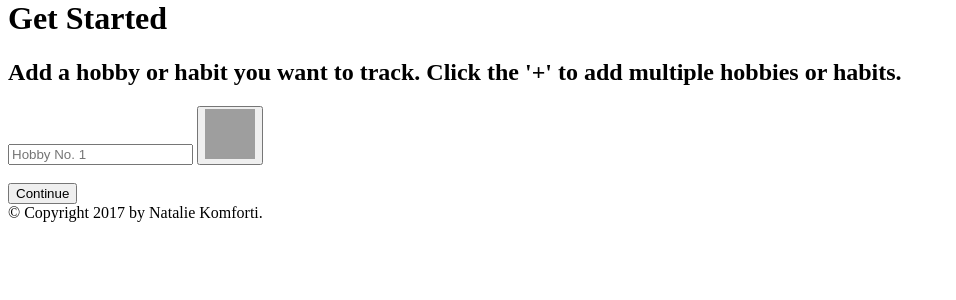
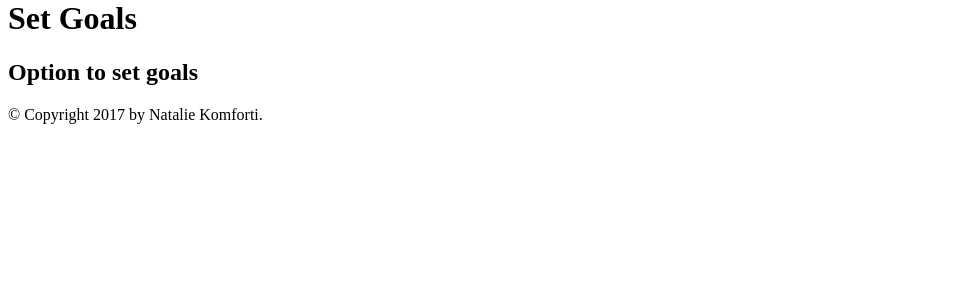
Before and after one commit to nkomforti/hobbyhabit, a Flask app: template hobby-habit/templates/add-goals.html in a window 1280 px wide. Shown: the part 21-321 px from the top of the page, without its empty margins (0-956 px from the left). Run offline with Flask 2, Linux system fonts and the light colour scheme; the template is opened without the code that fills it, so the values that code supplies are empty; some libraries are stand-ins or nearby versions; grey boxes are pictures that could not be loaded.

Commit message:
Add hobbies page WIP.

```diff
--- a/hobby-habit/server.py
+++ b/hobby-habit/server.py
@@ -52,7 +52,7 @@ def register_user():
         return redirect("/add-hobbies")
 
 
-@app.route('/add-hobbies', methods=['POST'])
+@app.route('/add-hobbies', methods=['GET'])
 def display_add_hobbies_form():
     """Display add hobbies form."""
 
@@ -94,38 +94,40 @@ def display_add_goals_form():
 def process_add_goals_form():
     """Process add goals form."""
 
-    # get data from form.
-    # add data to db, assigning to appropriate hobby.
+    # # get data from form.
+    # # add data to db, assigning to appropriate hobby.
 
-    # num_hobbies = request.form.get("num-hobbies")
+    # # num_hobbies = request.form.get("num-hobbies")
 
-    #make as many new goals as were input
-    for hobby_num in range(num_hobbies):
+    # #make as many new goals as were input
+    # for hobby_num in range(num_hobbies):
 
-        #get hobby name, see if it's in the DB
-        hobby_name = request.form.get("hobby-name-" + str(hobby_num + 1))
-        hobby_obj = Hobby.query.filter(Hobby.hobby_name == hobby_name).first()
+    #     #get hobby name, see if it's in the DB
+    #     hobby_name = request.form.get("hobby-name-" + str(hobby_num + 1))
+    #     hobby_obj = Hobby.query.filter(Hobby.hobby_name == hobby_name).first()
 
-        #if it's not in the DB, add it
-        if not hobby_obj:
-            hobby_obj = Hobby(hobby_name=hobby_name)
-            db.session.add(hobby_obj)
-            db.session.commit()
+    #     #if it's not in the DB, add it
+    #     if not hobby_obj:
+    #         hobby_obj = Hobby(hobby_name=hobby_name)
+    #         db.session.add(hobby_obj)
+    #         db.session.commit()
 
-        #create a new goal and assign it data
-        new_goal = Goal()
-        new_goal.user_id = session["user_id"]
-        new_goal.hobby = hobby_obj
-        new_goal.goal_frequency_num = (
-            request.form.get("hobby-freq-num-" + str(hobby_num + 1)))
-        new_goal.goal_frequency_time_unit = (
-            request.form.get("hobby-freq-time-unit-" + str(hobby_num + 1)))
-        db.session.add(new_goal)
+    #     #create a new goal and assign it data
+    #     new_goal = Goal()
+    #     new_goal.user_id = session["user_id"]
+    #     new_goal.hobby = hobby_obj
+    #     new_goal.goal_frequency_num = (
+    #         request.form.get("hobby-freq-num-" + str(hobby_num + 1)))
+    #     new_goal.goal_frequency_time_unit = (
+    #         request.form.get("hobby-freq-time-unit-" + str(hobby_num + 1)))
+    #     db.session.add(new_goal)
 
-    #add the new goals to the DB
-    db.session.commit()
+    # #add the new goals to the DB
+    # db.session.commit()
 
-    return redirect("/dashboard")
+    # return redirect("/dashboard")
+
+    pass
 
 
 @app.route('/dashboard', methods=['POST'])
--- a/hobby-habit/static/js/add-hobbies.js
+++ b/hobby-habit/static/js/add-hobbies.js
@@ -1,13 +1,14 @@
 // Create counting variable.
-let numHobbies = 1;
+// let numHobbies = 1;
 
 // Attach event listener to element with id plus-btn.
 $("#plus-btn").click(function (evt) {
 
     // Increment numHobbies.
+    // get the vlaue for the input with the id numHobbies.
+    let numHobbies = $("#num-hobbies").val();  // $("#num-hobbies").val(numHubbies);
+    numHobbies = parseInt(numHobbies)
     numHobbies += 1;
-    // get the vlaue for the input with the id numHobbies.
-    $("#numHobbies").val();  // $("#num-hobbies").val(numHubbies);
 
     // Create new add hobby field everytime the plus-btn is clicked.
     // let newHobbyNameField = $(`<input type='text' id='hobby-name-${numHobbies}' name='hobby-name-${numHobbies}'>`);  //using string literals to update field with each iteration.
@@ -22,5 +23,6 @@ $("#plus-btn").click(function (evt) {
 
     // Put the new input into the DOM.
     $("#add-hobbies").append(newHobbyNameField);
-
+    // numHobbies += 1;
+    $("#num-hobbies").val(numHobbies)
 });
--- a/hobby-habit/templates/add-goals.html
+++ b/hobby-habit/templates/add-goals.html
@@ -14,22 +14,14 @@
 
         {% block body_content %}
             <h1>
-                Get Started
+                Set Goals
             </h1>
             <h2>
-                Add a hobby or habit you want to track. Click the '+' to add multiple hobbies or habits.
+                Option to set goals
             </h2>
 
-            <form id="add-hobbies" action="/process-goals" method="POST"> <!-- How do I get the user to already be logged in at this point? -->
-                <input id="num-hobbies" type="hidden" name="num-hobbies" value="1">
-                <div></div>
-                <input id="hobby-name-1" type="text" name="hobby-name-1" placeholder="Hobby No. 1">
-                <button id="plus-btn" type="button">
-                    <img src="/static/js/plus.png" alt="Add another hobby" style="width:50px;height:50px;"/>
-                </button>
-                <br>
-                <br>
-                <input type="submit" value="Continue">
+            <form id="add-goals" action="/process-goals" method="POST">
+                <!-- User will see a list of their hobbies, which are all clickable. On click a form will display with two fields: hobby-freq-num and hobby-freq-time-unit -->
             </form>
 
         {% endblock body_content %}
--- a/hobby-habit/templates/add-hobbies.html
+++ b/hobby-habit/templates/add-hobbies.html
@@ -25,7 +25,7 @@
                 <div></div>
                 <input id="hobby-name-1" type="text" name="hobby-name-1" placeholder="Hobby No. 1">
                 <button id="plus-btn" type="button">
-                    <img src="/static/plus.png" alt="Add another hobby" style="width:50px;height:50px;"/>
+                    <img src="/static/images/plus.png" alt="Add another hobby" style="width:50px;height:50px;"/>
                 </button>
                 <br>
                 <br>
@@ -37,5 +37,5 @@
     </div>
 
     {% block js_link %}
-        <script type="text/javascript" src="add-hobbies.js"></script>
+        <script type="text/javascript" src="static/js/add-hobbies.js"></script>
     {% endblock js_link %}
```
Also changed, not shown: hobby-habit/templates/dashboard.html (+7 -0 lines).
